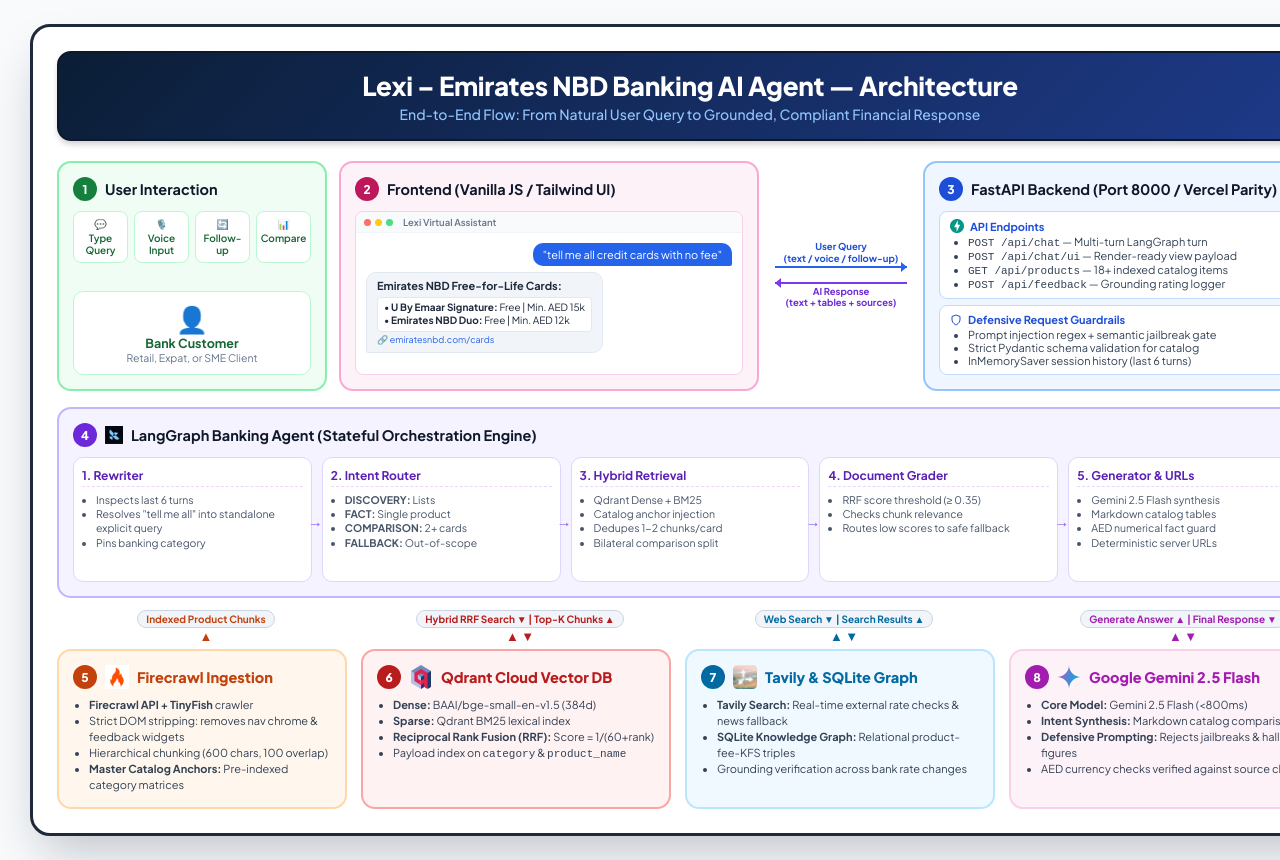
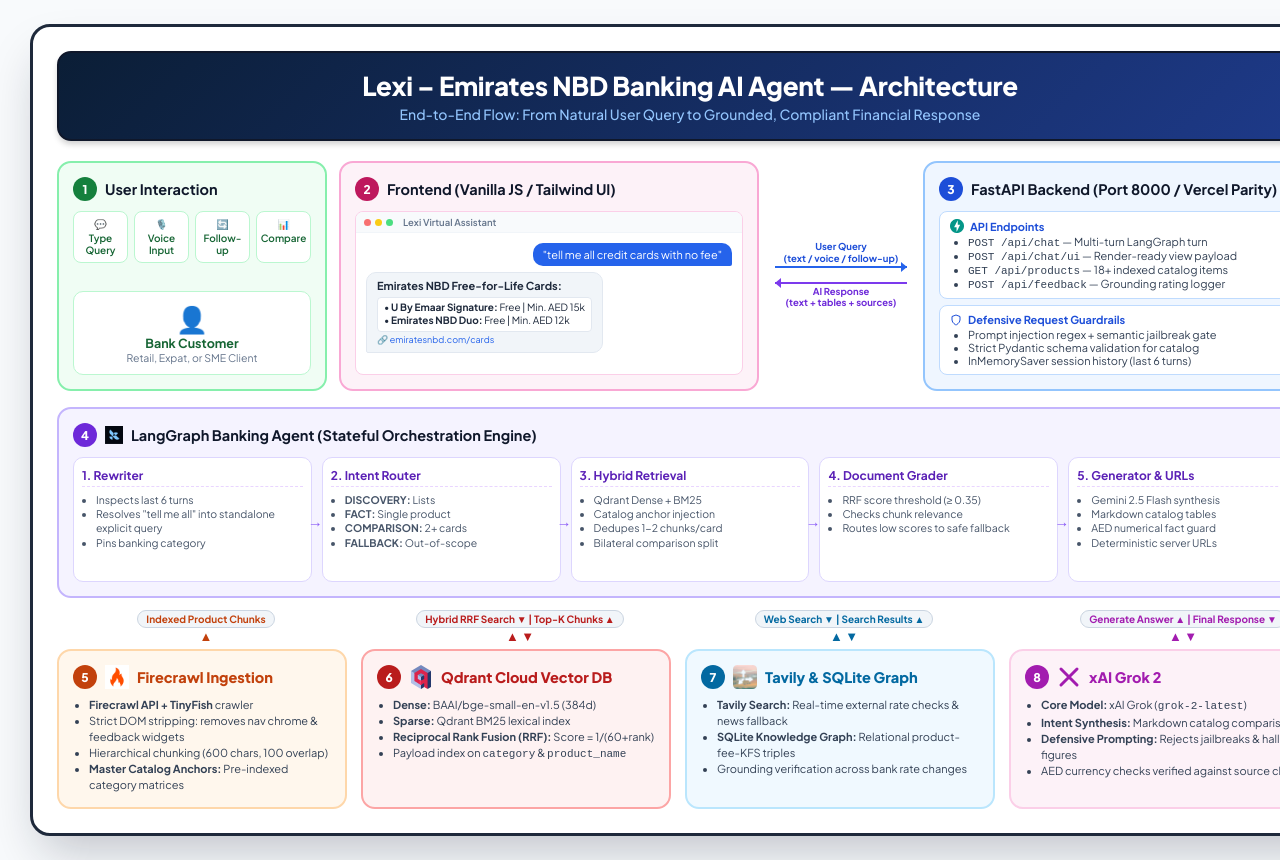
Before and after one commit to PratyushKumar43/Web-Assist, a plain HTML site: page docs/lexi_system_architecture_poster.html in a window 1280 px wide. Shown: the top 860 px of the page. Drawn offline with Linux system fonts and the light colour scheme.

Commit message:
docs: update README and architecture poster to reflect xAI Grok as primary LLM engine

```diff
--- a/docs/lexi_system_architecture_poster.html
+++ b/docs/lexi_system_architecture_poster.html
@@ -667,15 +667,15 @@
         </ul>
       </div>
 
-      <!-- 8. Google Gemini 2.5 Flash -->
+      <!-- 8. xAI Grok -->
       <div class="engine-card llm-card">
         <div class="brand-header">
           <div class="badge-number">8</div>
-          <img src="assets/icons/gemini.svg" class="brand-img" alt="Gemini">
-          <div class="brand-title" style="color:#a21caf;">Google Gemini 2.5 Flash</div>
+          <svg class="brand-img" viewBox="0 0 24 24" fill="none"><path d="M4 4L20 20M20 4L4 20" stroke="#a21caf" stroke-width="3" stroke-linecap="round"/></svg>
+          <div class="brand-title" style="color:#a21caf;">xAI Grok 2</div>
         </div>
         <ul class="engine-list">
-          <li><b>Core Model:</b> Gemini 2.5 Flash (<800ms)</li>
+          <li><b>Core Model:</b> xAI Grok (<code>grok-2-latest</code>)</li>
           <li><b>Intent Synthesis:</b> Markdown catalog comparison tables</li>
           <li><b>Defensive Prompting:</b> Rejects jailbreaks & hallucinated figures</li>
           <li>AED currency checks verified against source chunks</li>
```
Also changed, not shown: 1 other file.
